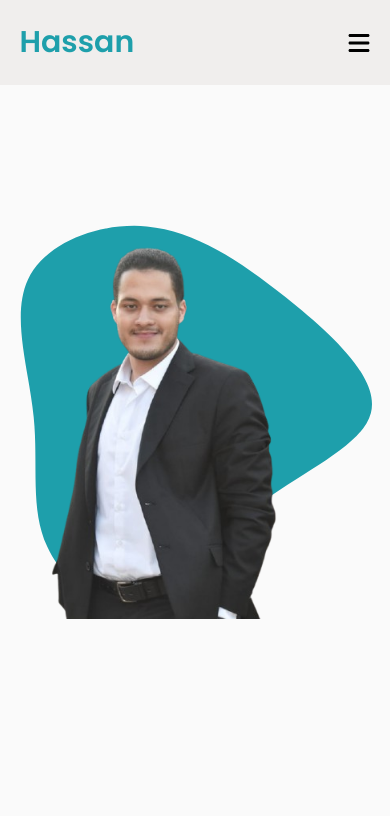
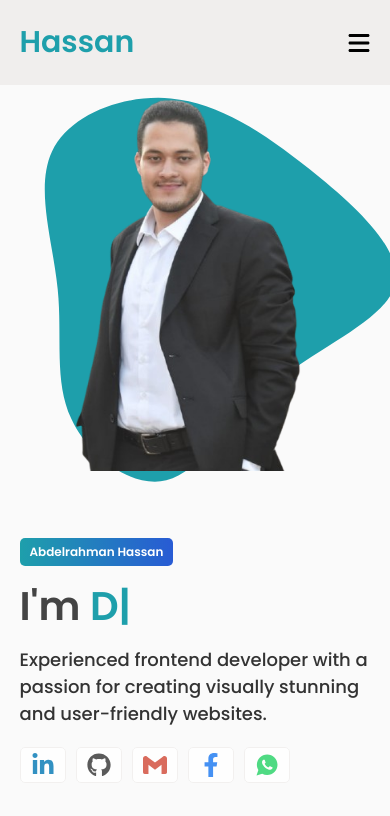
Before and after one commit to AbdelrahmanHassanAlii/Folio, a React (Vite) app: page / in a window 390 px wide. Shown: the top 816 px of the page. Built offline with nearby package versions, Linux system fonts and the light colour scheme.

Commit message:
finish landing section with responsive

```diff
--- a/src/assets/CSS/landingSection.module.css
+++ b/src/assets/CSS/landingSection.module.css
@@ -5,6 +5,15 @@
   justify-content: space-between;
   gap: 20px;
   min-height: 100vh;
+}
+
+@media screen and (max-width: 768px) {
+  .landing {
+    padding-top: 70px;
+    flex-direction: column;
+    justify-content: center;
+    align-items: center;
+  }
 }
 
 .imageContainer {
```
